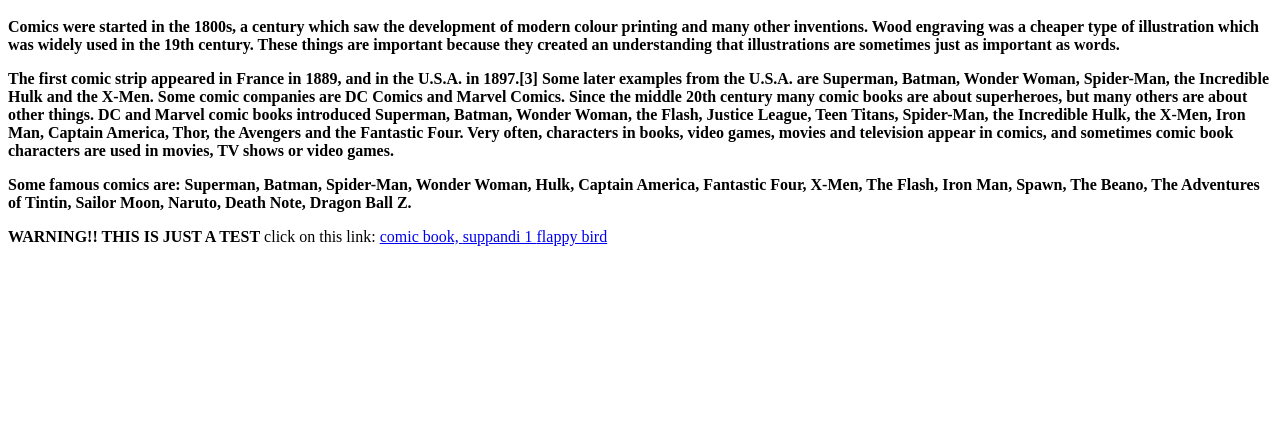
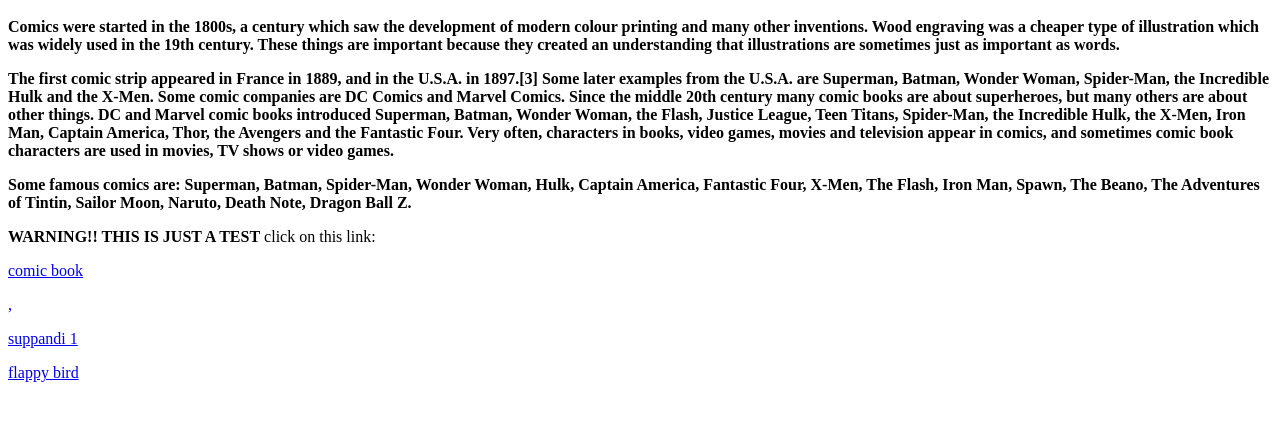
Before and after one commit to hjghd123/my-first-website, a plain HTML site: page index.html in a window 1280 px wide. Shown: the part 49-470 px from the top of the page. Drawn offline with Linux system fonts and the light colour scheme.

Commit message:
Update index.html

```diff
--- a/index.html
+++ b/index.html
@@ -51,12 +51,13 @@ in movies, TV shows or video games.</b>
  Dragon Ball Z.
 </b></p>
 <b>WARNING!! THIS IS JUST A TEST</b>
-click on this link: <a href="https://www.youtube.com/watch?v=yC9nNN5uoUY">comic book,
- <a href="https://www.youtube.com/watch?v=xw_68mJ01gg">suppandi 1
+click on this link:
+ <p><a href="https://www.youtube.com/watch?v=yC9nNN5uoUY">comic book</p>,
+<p> <a href="https://www.youtube.com/watch?v=xw_68mJ01gg">suppandi 1 </p>
 
 
 
- <a href="https://studio.code.org/c/1964544142">flappy bird
+<p> <a href="https://studio.code.org/c/1964544142">flappy bird</p>
 
 <body>
 
```
